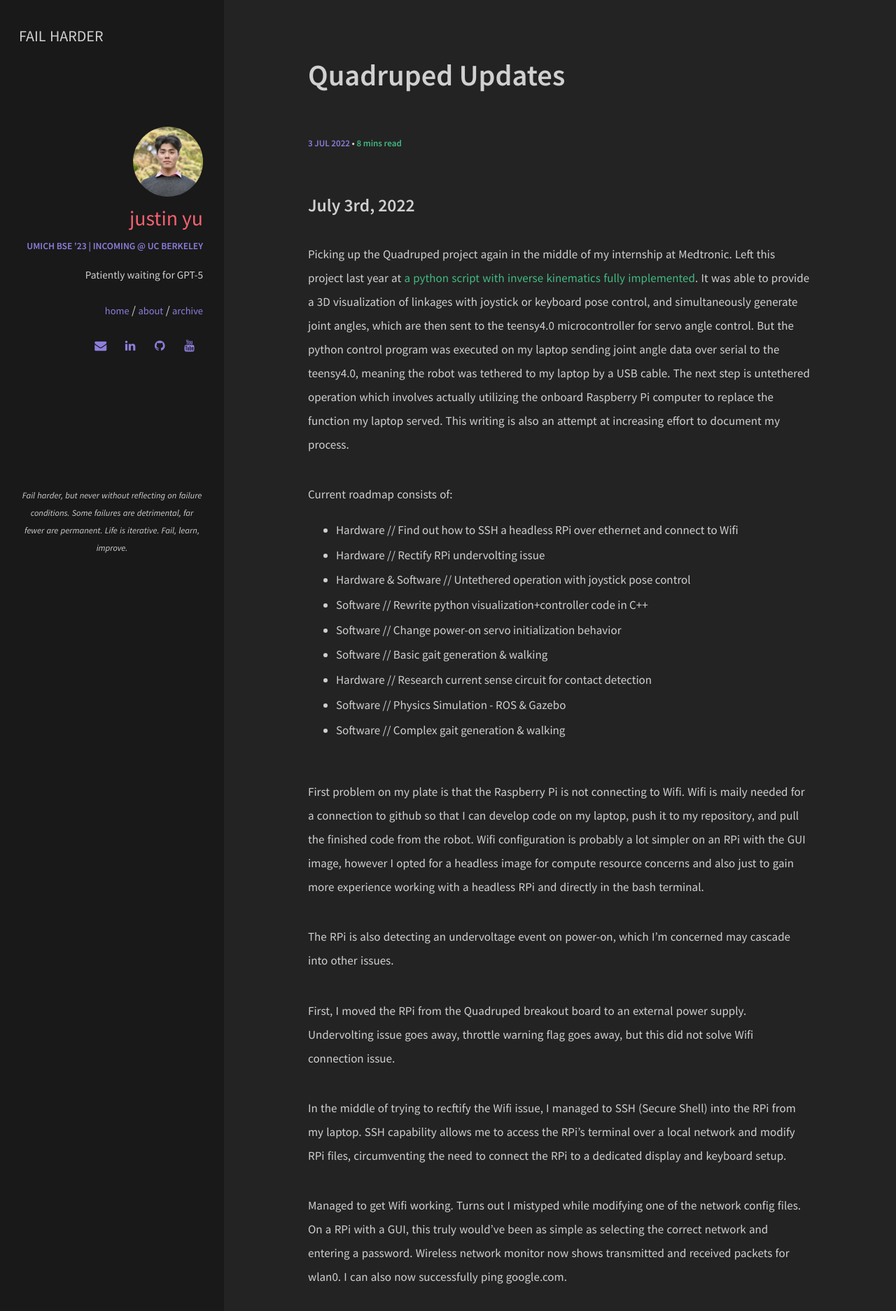
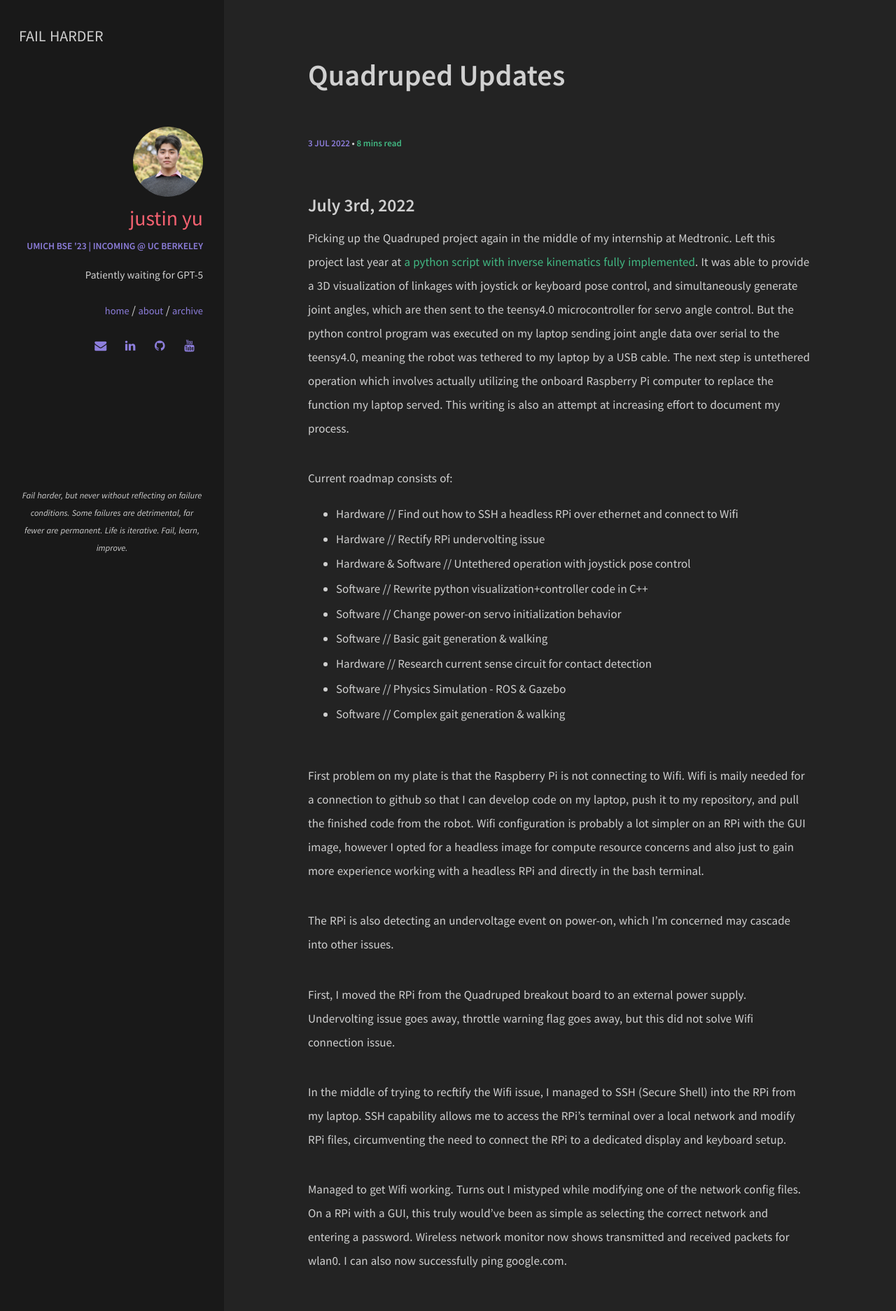
Before and after one commit to uynitsuj/uynitsuj.github.io, a Jekyll site: the page built from _posts/2022-07-03-quadruped-documentation.md, in a window 1280 px wide. Shown: the top 1873 px of the page at 70% size. Built offline with Jekyll 4.4.1, drawn with Linux system fonts in a browser that asks for light colours; some of the changed text lies outside the part shown.

Commit message:
section spacing

```diff
--- a/_sass/pages/_post.scss
+++ b/_sass/pages/_post.scss
@@ -114,7 +114,7 @@ a.read-more {
 }
 
 #post h3 {
-  margin: 1.75em 0 1.2em;
+  margin: 1.75em 0 0.3em;
   position: relative;
 }
 
```
